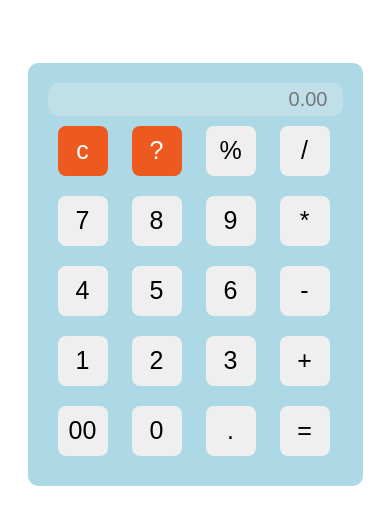
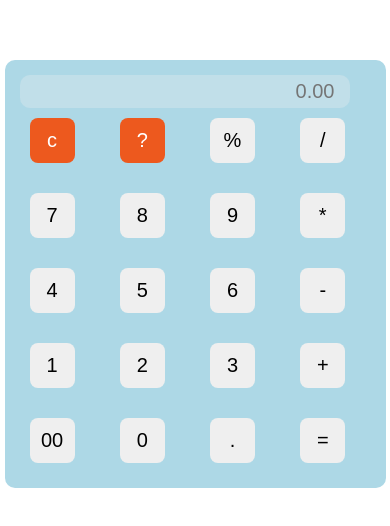
Before and after one commit to vaibhav-deval/Calc-Using-Javascript, a plain HTML site: page index.html in a window 390 px wide. Shown: the part 148-674 px from the top of the page. Drawn offline with Linux system fonts and the light colour scheme.

Commit message:
css updated to make it more reponsive

```diff
--- a/style.css
+++ b/style.css
@@ -50,3 +50,26 @@
 
 
   }
+  .btn {
+  display: grid;
+  grid-template-columns: repeat(4, 1fr);
+  gap: 10px;
+}
+
+@media (max-width: 600px) {
+  .container {
+    width: 90%;
+    padding: 15px;
+  }
+  .container form button {
+    width: 45px;
+    height: 45px;
+    font-size: 20px;
+  }
+}
+
+
+.output input {
+  width: 100%;
+  max-width: 300px;
+}
```
Also changed, not shown: index.html (+5 -5 lines).
